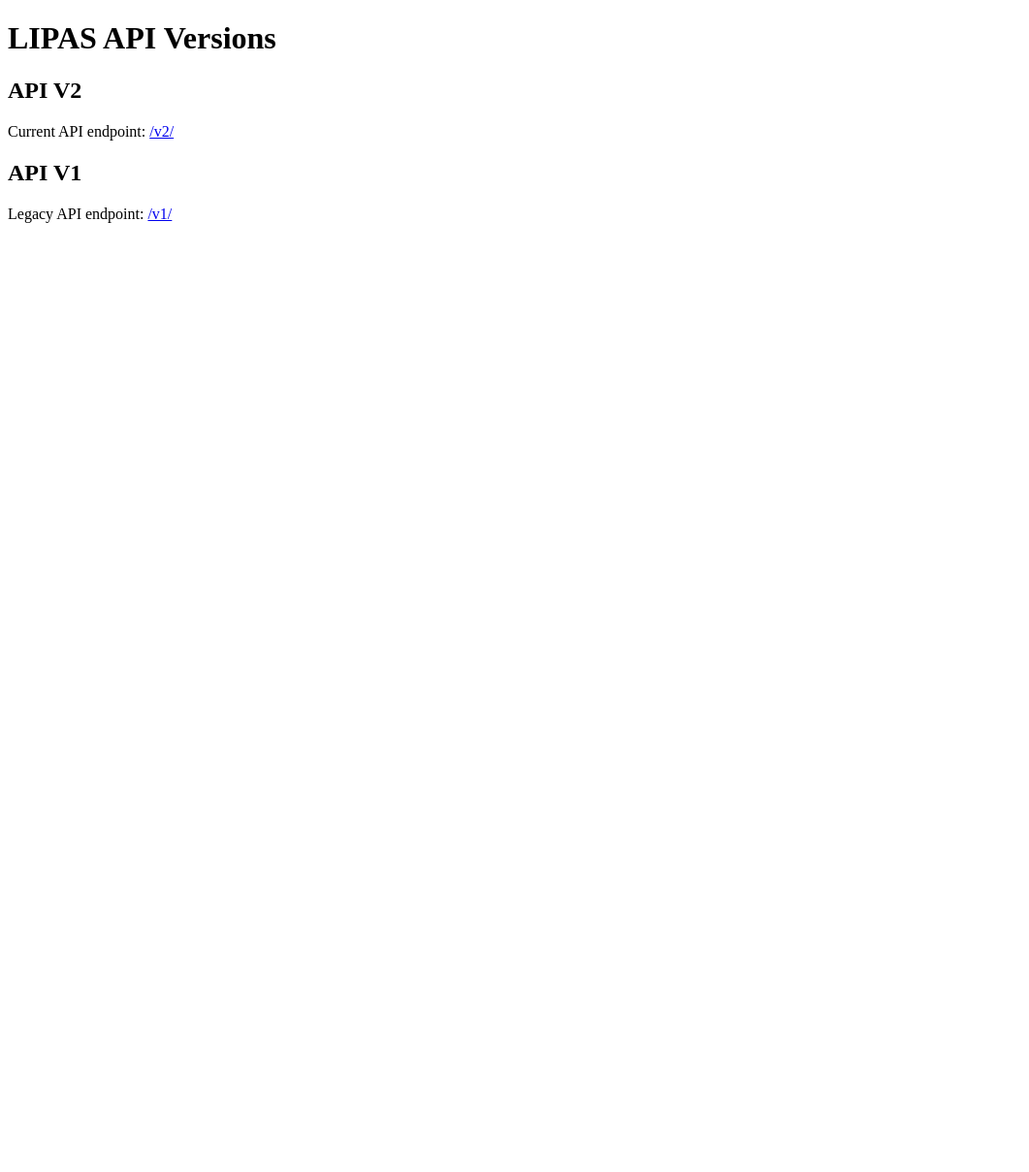
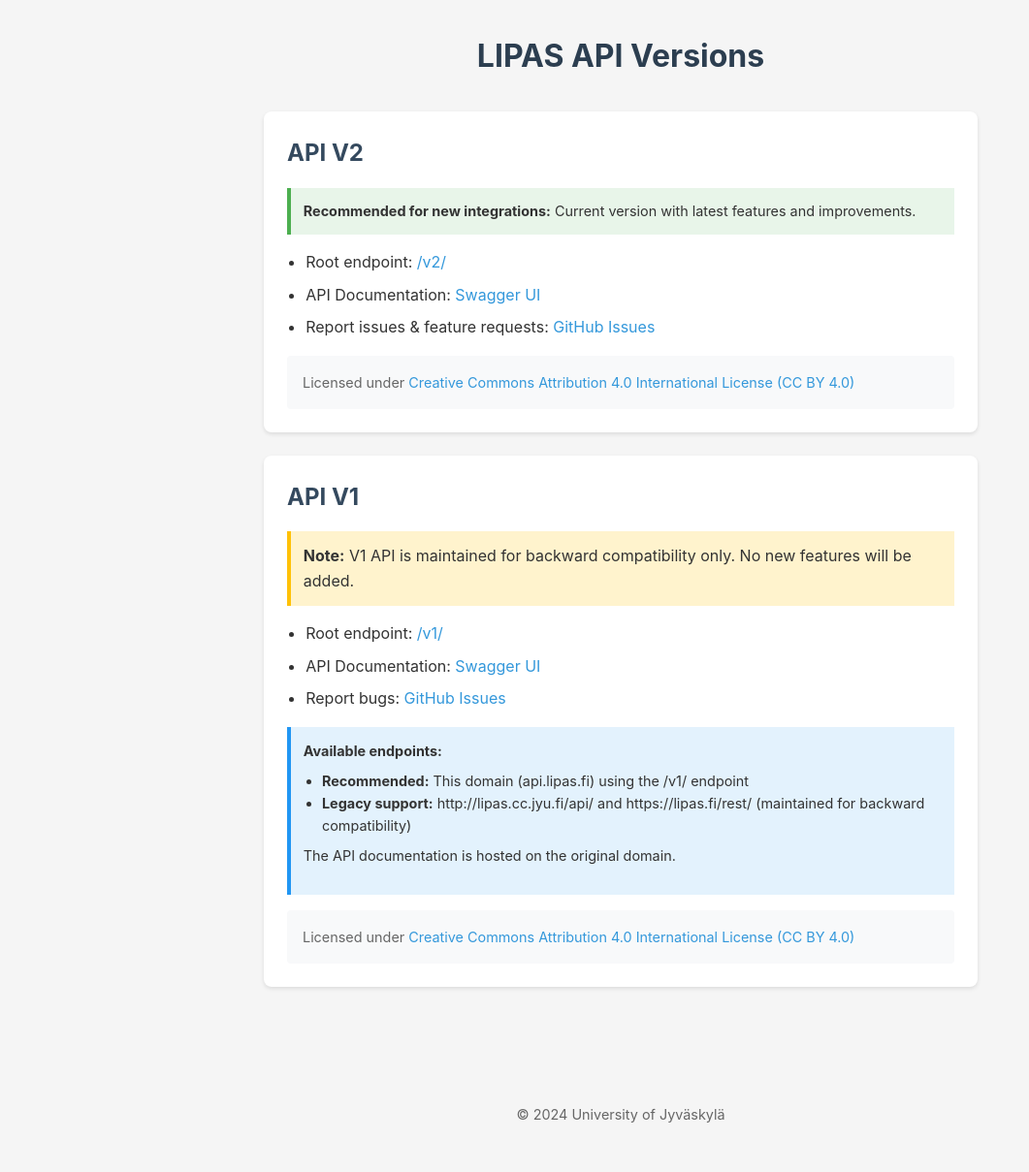
Before and after one commit to lipas-liikuntapaikat/lipas, a website: page webapp/resources/public/api.html in a window 1280 px wide. Shown: the whole page at 97% size, without its empty margins (0-1061 px from the left). Before the commit the page ends 800 px from the top, so only its background shows below. Drawn offline with Linux system fonts and the light colour scheme.

Commit message:
Improve api.html

```diff
--- a/webapp/resources/public/api.html
+++ b/webapp/resources/public/api.html
@@ -3,19 +3,159 @@
   <head>
     <meta charset="UTF-8">
     <meta name="viewport" content="width=device-width, initial-scale=1.0">
+    <meta name="description" content="LIPAS API version documentation and endpoints">
+    <meta name="keywords" content="LIPAS, API, documentation, endpoints">
     <title>LIPAS API Versions</title>
+    <style>
+      * {
+          margin: 0;
+          padding: 0;
+          box-sizing: border-box;
+      }
+
+      body {
+          font-family: -apple-system, BlinkMacSystemFont, 'Segoe UI', Roboto, Oxygen, Ubuntu, Cantarell, sans-serif;
+          line-height: 1.6;
+          color: #333;
+          background-color: #f5f5f5;
+      }
+
+      .container {
+          max-width: 800px;
+          margin: 0 auto;
+          padding: 2rem;
+      }
+
+      h1 {
+          color: #2c3e50;
+          margin-bottom: 2rem;
+          text-align: center;
+      }
+
+      section {
+          background: white;
+          padding: 1.5rem;
+          margin-bottom: 1.5rem;
+          border-radius: 8px;
+          box-shadow: 0 2px 4px rgba(0,0,0,0.1);
+      }
+
+      h2 {
+          color: #34495e;
+          margin-bottom: 1rem;
+      }
+
+      a {
+          color: #3498db;
+          text-decoration: none;
+          transition: color 0.3s ease;
+      }
+
+      a:hover {
+          color: #2980b9;
+          text-decoration: underline;
+      }
+
+      p {
+          margin-bottom: 1rem;
+      }
+
+      .endpoint-links {
+          margin-top: 1rem;
+          padding-left: 1.2rem;
+      }
+
+      .endpoint-links li {
+          margin-bottom: 0.5rem;
+      }
+
+      .notice {
+          background-color: #fff3cd;
+          border-left: 4px solid #ffc107;
+          padding: 0.8rem;
+          margin: 1rem 0;
+      }
+
+      .info {
+          background-color: #e3f2fd;
+          border-left: 4px solid #2196f3;
+          padding: 0.8rem;
+          margin: 1rem 0;
+          font-size: 0.9rem;
+      }
+
+      .success {
+          background-color: #e8f5e9;
+          border-left: 4px solid #4caf50;
+          padding: 0.8rem;
+          margin: 1rem 0;
+          font-size: 0.9rem;
+      }
+
+      .license {
+          font-size: 0.9rem;
+          color: #666;
+          padding: 1rem;
+          background-color: #f8f9fa;
+          border-radius: 4px;
+          margin-top: 1rem;
+      }
+
+      @media (max-width: 600px) {
+          .container {
+              padding: 1rem;
+          }
+
+          section {
+              padding: 1rem;
+          }
+      }
+    </style>
   </head>
   <body>
-    <div class="container">
+    <main class="container">
       <h1>LIPAS API Versions</h1>
       <section>
         <h2>API V2</h2>
-        <p>Current API endpoint: <a href="/v2/swagger-ui/index.html">/v2/</a></p>
+        <div class="success">
+          <strong>Recommended for new integrations:</strong> Current version with latest features and improvements.
+        </div>
+        <ul class="endpoint-links">
+          <li>Root endpoint: <a href="/v2/" aria-label="Access API V2 root endpoint">/v2/</a></li>
+          <li>API Documentation: <a href="/v2/swagger-ui/index.html" aria-label="Access API V2 Swagger documentation">Swagger UI</a></li>
+          <li>Report issues & feature requests: <a href="https://github.com/lipas-liikuntapaikat/lipas/issues" target="_blank" rel="noopener noreferrer" aria-label="Report V2 API issues on GitHub">GitHub Issues</a></li>
+        </ul>
+        <div class="license">
+          Licensed under <a href="https://creativecommons.org/licenses/by/4.0/" target="_blank" rel="noopener noreferrer">Creative Commons Attribution 4.0 International License (CC BY 4.0)</a>
+        </div>
       </section>
       <section>
         <h2>API V1</h2>
-        <p>Legacy API endpoint: <a href="/v1/swagger-ui/index.html">/v1/</a></p>
+        <div class="notice">
+          <strong>Note:</strong> V1 API is maintained for backward compatibility only. No new features will be added.
+        </div>
+        <ul class="endpoint-links">
+          <li>Root endpoint: <a href="/v1/" aria-label="Access API V1 root endpoint">/v1/</a></li>
+          <li>API Documentation: <a href="http://lipas.cc.jyu.fi/api/index.html" target="_blank" rel="noopener noreferrer" aria-label="Access API V1 documentation">Swagger UI</a></li>
+          <li>Report bugs: <a href="https://github.com/lipas-liikuntapaikat/lipas-api/issues" target="_blank" rel="noopener noreferrer" aria-label="Report V1 API bugs on GitHub">GitHub Issues</a></li>
+        </ul>
+        <div class="info">
+          <strong>Available endpoints:</strong>
+          <ul style="margin-top: 0.5rem; margin-left: 1.2rem;">
+            <li><strong>Recommended:</strong> This domain (api.lipas.fi) using the /v1/ endpoint</li>
+            <li><strong>Legacy support:</strong> http://lipas.cc.jyu.fi/api/ and https://lipas.fi/rest/ (maintained for backward compatibility)</li>
+          </ul>
+          <p style="margin-top: 0.5rem;">The API documentation is hosted on the original domain.</p>
+        </div>
+        <div class="license">
+          Licensed under <a href="https://creativecommons.org/licenses/by/4.0/" target="_blank" rel="noopener noreferrer">Creative Commons Attribution 4.0 International License (CC BY 4.0)</a>
+        </div>
       </section>
-    </div>
+    </main>
+    <footer class="container">
+      <p style="text-align: center; margin-top: 2rem; font-size: 0.9rem; color: #666;">
+        © 2024 University of Jyväskylä
+      </p>
+    </footer>
   </body>
 </html>
```
